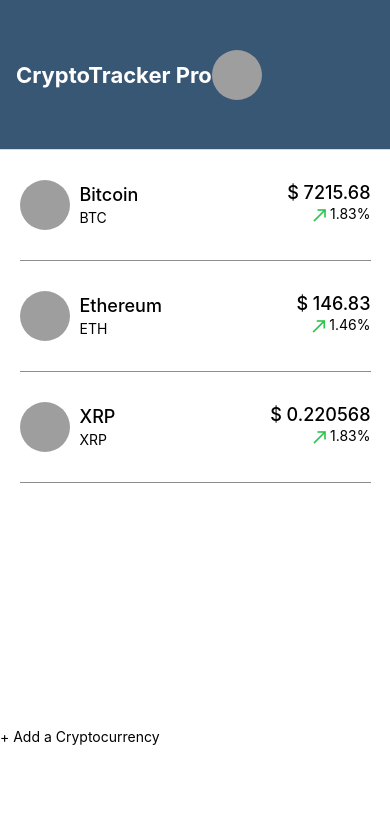
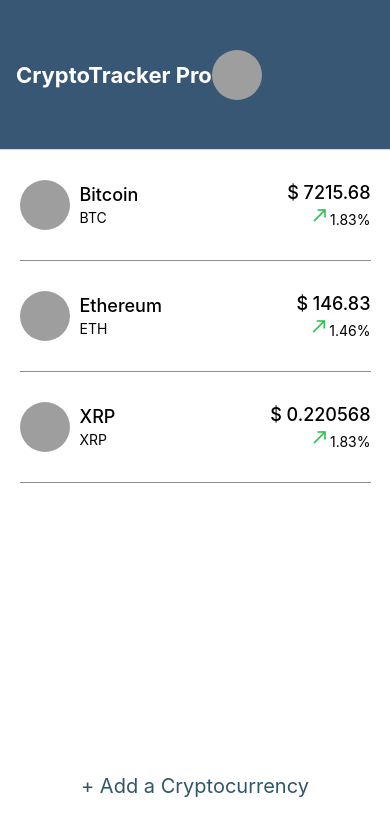
Before and after one commit to urreita9/cryptoChallengeDevL, a React Native app: screen / in a window 390 px wide. Shown: the top 836 px of the page. Built offline with nearby package versions, Linux system fonts and the light colour scheme; grey boxes are pictures that could not be loaded.

Commit message:
CryptoSlice setCryptos, sddCrypto, removeCrypto. Initial mocked stat

```diff
--- a/src/components/CryptoCard/Styled.tsx
+++ b/src/components/CryptoCard/Styled.tsx
@@ -45,6 +45,6 @@ export const TextBold = styled.Text`
 
 export const TendencyText = styled.View`
   flex-direction: row;
-  align-items: right;
+  align-items: flex-end;
   //   text-align: right;
 `;
--- a/src/navigation/StackNavigator.tsx
+++ b/src/navigation/StackNavigator.tsx
@@ -1,7 +1,7 @@
 import React from 'react';
 import {createStackNavigator} from '@react-navigation/stack';
 import {AddCryptoScreen} from '../screens/AddCryptoScreen';
-import {CryptoListScreen} from '../screens/CryptoListScreen';
+import {CryptoListScreen} from '../screens/CryptoListScreen/CryptoListScreen';
 import {CryptoListStackHeader} from '../components/CryptoListHeader/CryptoListStackHeader';
 
 const Stack = createStackNavigator();
--- a/src/screens/CryptoListScreen.tsx
+++ /dev/null
@@ -1,31 +0,0 @@
-import {StackScreenProps} from '@react-navigation/stack';
-import React from 'react';
-import {Text, View, TouchableOpacity, ScrollView} from 'react-native';
-import {useAppSelector} from '../app/hooks';
-import {CryptoCard} from '../components/CryptoCard/CryptoCard';
-
-interface Props extends StackScreenProps<any, any> {}
-
-export const CryptoListScreen = ({navigation}: Props) => {
-  const cryptos = useAppSelector(state => state.cryptoSlice.cryptoList);
-  return (
-    <View style={{flex: 1}}>
-      <View style={{flex: 5}}>
-        <ScrollView style={{flex: 1}}>
-          {cryptos.map(crypto => (
-            <CryptoCard key={crypto.id} {...crypto} />
-          ))}
-        </ScrollView>
-      </View>
-
-      <View style={{flex: 1}}>
-        <TouchableOpacity
-          onPress={() => {
-            navigation.navigate('AddCryptoScreen');
-          }}>
-          <Text>+ Add a Cryptocurrency</Text>
-        </TouchableOpacity>
-      </View>
-    </View>
-  );
-};
--- /dev/null
+++ b/src/screens/CryptoListScreen/CryptoListScreen.tsx
@@ -0,0 +1,40 @@
+import {StackScreenProps} from '@react-navigation/stack';
+import React from 'react';
+import {Text, View, TouchableOpacity, ScrollView} from 'react-native';
+import {useAppSelector} from '../../app/hooks';
+
+import {CryptoCard} from '../../components/CryptoCard/CryptoCard';
+import {
+  AddCryptoButton,
+  AddCryptoButtonText,
+  CyptoListAddContainer,
+  CyptoListScreenContainer,
+  CyptoListScrollableContainer,
+  CyptoListScrollView,
+} from './Styled';
+
+interface Props extends StackScreenProps<any, any> {}
+
+export const CryptoListScreen = ({navigation}: Props) => {
+  const cryptos = useAppSelector(state => state.cryptoSlice.cryptoList);
+  return (
+    <CyptoListScreenContainer>
+      <CyptoListScrollableContainer>
+        <CyptoListScrollView>
+          {cryptos.map(crypto => (
+            <CryptoCard key={crypto.id} {...crypto} />
+          ))}
+        </CyptoListScrollView>
+      </CyptoListScrollableContainer>
+
+      <CyptoListAddContainer>
+        <AddCryptoButton
+          onPress={() => {
+            navigation.navigate('AddCryptoScreen');
+          }}>
+          <AddCryptoButtonText>+ Add a Cryptocurrency</AddCryptoButtonText>
+        </AddCryptoButton>
+      </CyptoListAddContainer>
+    </CyptoListScreenContainer>
+  );
+};
--- /dev/null
+++ b/src/screens/CryptoListScreen/Styled.tsx
@@ -0,0 +1,25 @@
+import styled from 'styled-components/native';
+
+export const CyptoListScreenContainer = styled.View`
+  flex: 1;
+`;
+
+export const CyptoListScrollableContainer = styled.View`
+  flex: 5;
+`;
+
+export const CyptoListScrollView = styled.ScrollView`
+  flex: 1;
+`;
+
+export const CyptoListAddContainer = styled.View`
+  flex: 1;
+  align-items: center;
+  justify-content: center;
+`;
+
+export const AddCryptoButton = styled.TouchableOpacity``;
+export const AddCryptoButtonText = styled.Text`
+  font-size: 20px;
+  color: #31566b;
+`;
```
